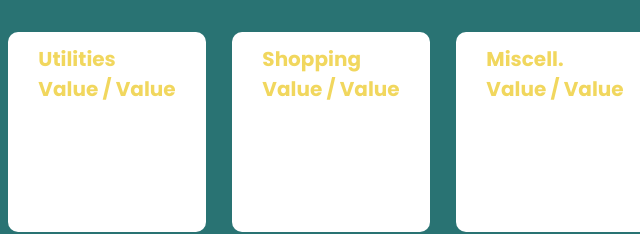
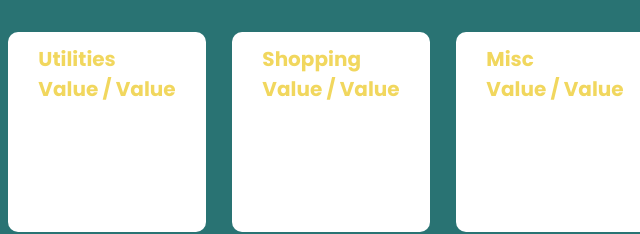
Before and after one commit to tjac842/Project, a website: page dashboard.html in a window 1280 px wide. Shown: the part 330-564 px from the top of the page, 533-1173 px from the left. Drawn offline with Linux system fonts and the light colour scheme.

Commit message:
changed to"Misc" to sync with db record in Plans

```diff
--- a/dashboard.html
+++ b/dashboard.html
@@ -79,7 +79,7 @@
 
         <div class="dashboard_cat_box">
           <div class="cat_title">
-            <p1>Miscell.</p1>
+            <p1>Misc</p1>
             <div class="value">
               <p1>Value / Value</p1>
             </div>
```
